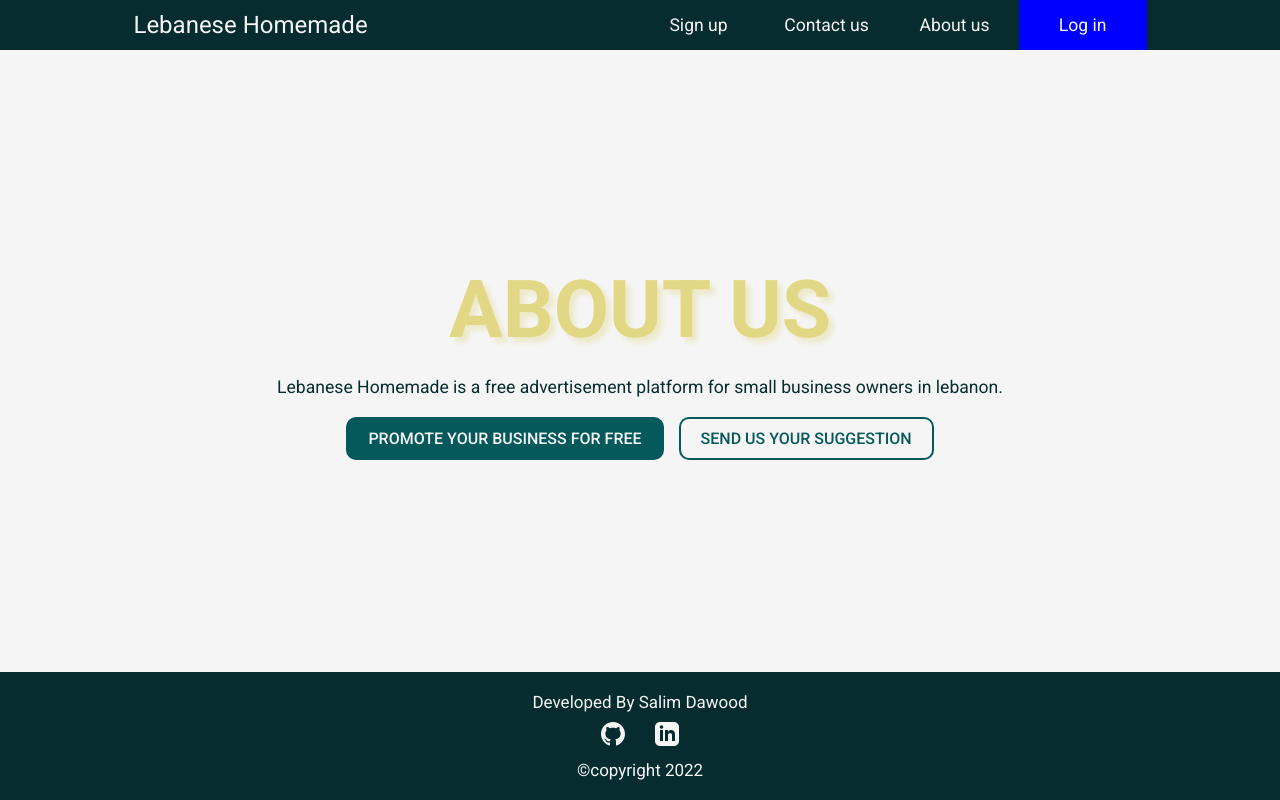
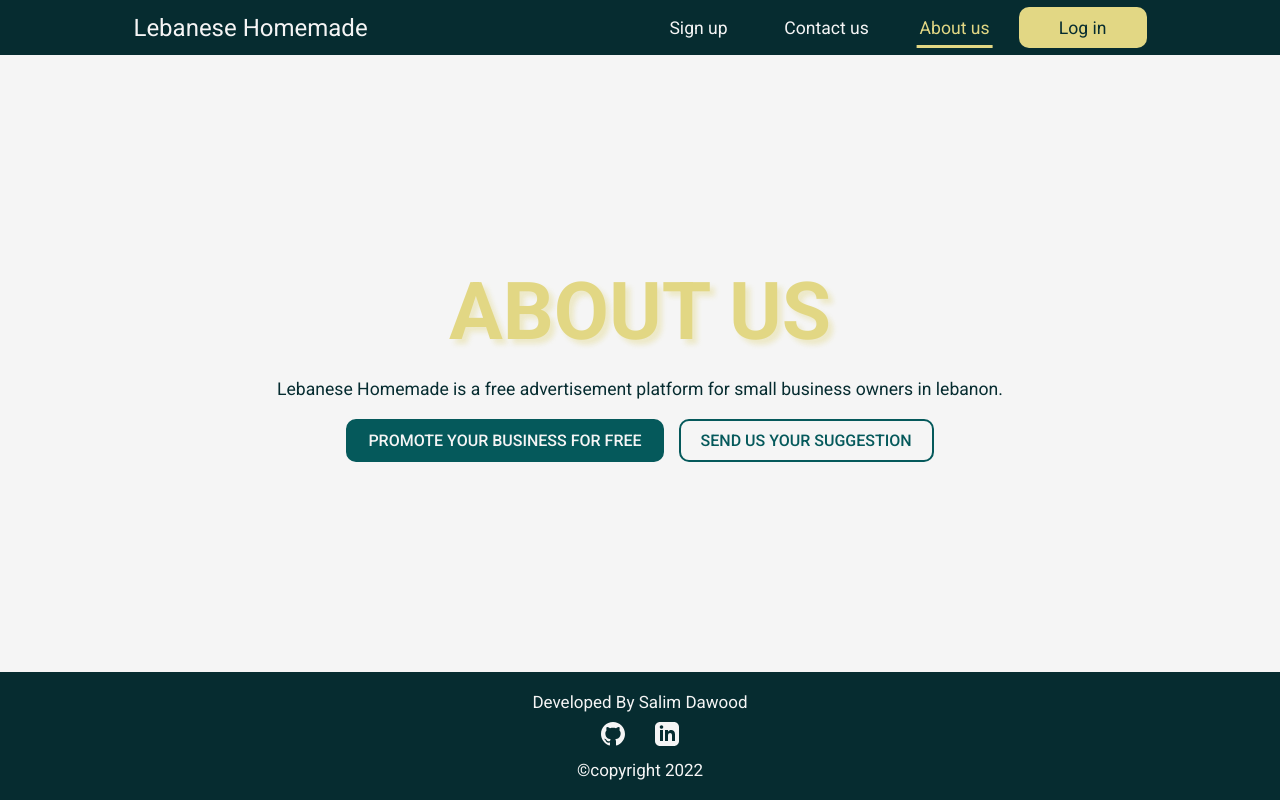
Before and after one commit to salimdawood/Lebanese-Homemade-Frontend, a React (Create React App) app: page /aboutus in a window 1280 px wide. Built offline with nearby package versions, Linux system fonts and the light colour scheme; no server answers.

Commit message:
nav-show-active

```diff
--- a/src/App.css
+++ b/src/App.css
@@ -82,8 +82,6 @@ select{
   width: 20%;
   height: .75rem;
 }
-.skeleton-card .info-box{
-}
 @keyframes skeleton {
   0%{
     background-color:rgba(0, 0, 0, .2) ;
@@ -95,7 +93,7 @@ select{
 /*navigation section*/
 /*------------------*/
 nav{
-  min-height:50px;
+  min-height:55px;
   display: flex;
   justify-content: space-around;
   align-items: stretch;
@@ -117,7 +115,7 @@ nav .nav-link ul{
   align-items: center;
 }
 nav .nav-link ul li{
-  height: 100%;
+  height: 75%;
   width: 25%;
 }
 nav .nav-link a{
@@ -128,12 +126,29 @@ nav .nav-link a{
   align-items: center;
   font-size: 1.1rem;
   font-weight: 400;
+  transition: all .2s ease-in;
+  position: relative;
 }
-nav .nav-link li:last-of-type{
-  background-color: blue;
+nav .nav-link ul li:last-of-type{
+  background-color: var(--secondary-1-color);
+  color: var(--secondary-3-color);
+  border-radius: 10px;
 }
-nav .nav-link ul li a:hover{
-  background-color: var(--secondary-2-color);
+nav .nav-link ul li:last-of-type a:hover,nav .active{
+  background-color: var(--secondary-3-color);
+}
+nav .nav-link ul li a:hover,nav .active{
+  color: var(--secondary-1-color);
+}
+nav .nav-link ul li a:hover::after,nav .active::after {
+  content: '';
+  position: absolute;
+  width: 60%;
+  height: 3px;
+  background-color: var(--secondary-1-color);
+  bottom: 0px;
+  left: 50%;
+  transform: translateX(-50%);
 }
 nav .nav-burger{
   display: none;
--- a/src/components/Navbar.jsx
+++ b/src/components/Navbar.jsx
@@ -1,11 +1,13 @@
 import React,{useState} from 'react'
-import { Link } from 'react-router-dom'
+import { Link,useLocation } from 'react-router-dom'
+//component
 import {Hamburger,Close} from './Svg.jsx'
 
 const Navbar = () => {
 
+  const [isOpen,setIsOpen] = useState(false)
+  const location = useLocation()
 
-  const [isOpen,setIsOpen] = useState(false)
   return (
     <>
       <div className="nav-logo center">
@@ -13,10 +15,18 @@ const Navbar = () => {
       </div>
       <div className={isOpen?"nav-link":"nav-link nav-mobile"}>
         <ul>
-          <li><Link to="/signup">Sign up</Link></li>
-          <li><Link to="/contactus">Contact us</Link></li>
-          <li><Link to="/aboutus">About us</Link></li>
-          <li><Link to="/signin">Log in</Link></li>
+          <li>
+            <Link className={location.pathname.includes('/signup')?"active":""} to="/signup">Sign up</Link>
+          </li>
+          <li>
+            <Link className={location.pathname.includes('/contactus')?"active":""} to="/contactus">Contact us</Link>
+          </li>
+          <li>
+            <Link className={location.pathname.includes('/aboutus')?"active":""} to="/aboutus">About us</Link>
+          </li>
+          <li>
+            <Link className={location.pathname.includes('signin')?"active":""} to="/signin">Log in</Link>
+          </li>
         </ul>
       </div>
       <div onClick={()=>setIsOpen(!isOpen)} className="nav-burger">
```
